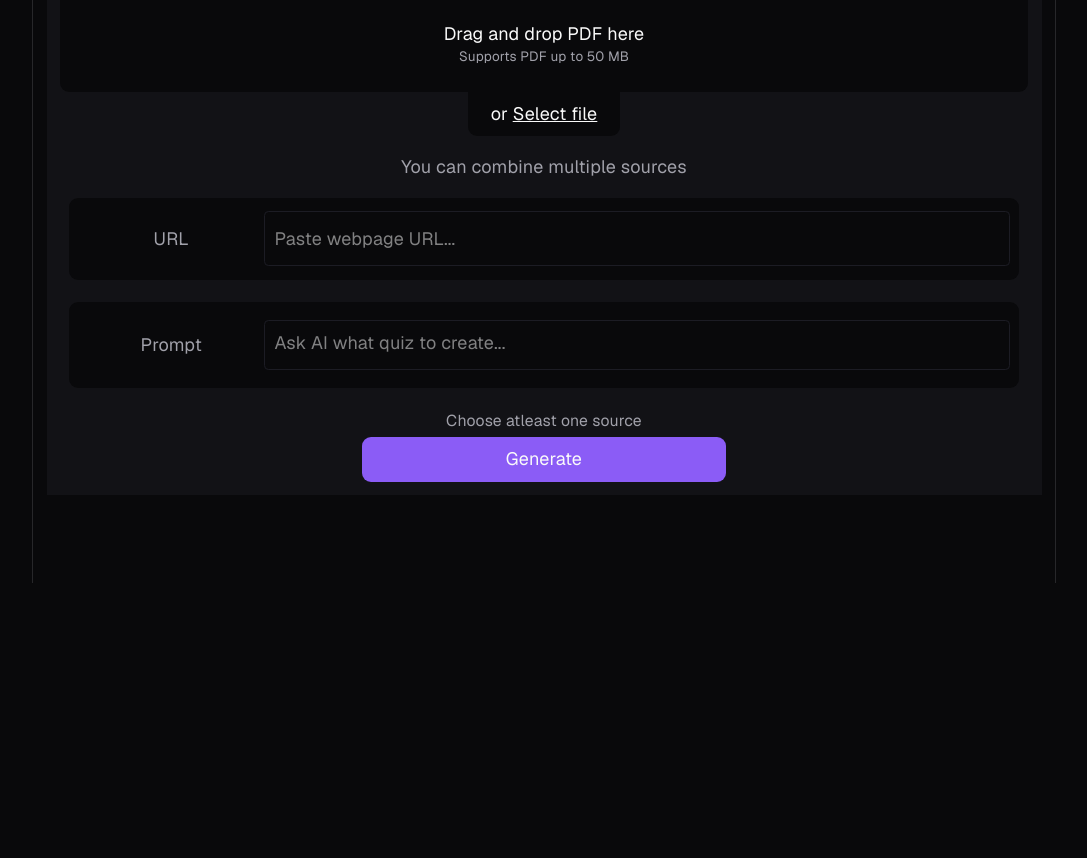
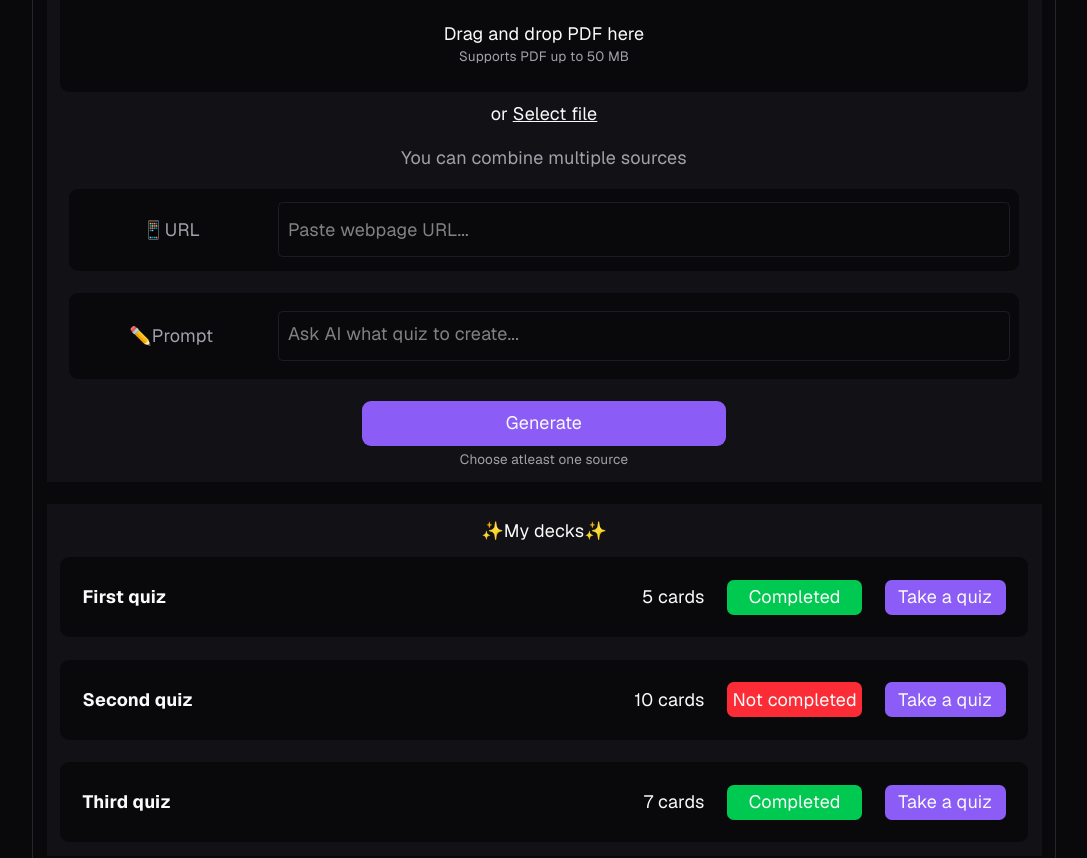
Before and after one commit to ATLAS129/QuizOps, a React (Vite) app in the folder apps/frontend/: page / in a window 1280 px wide. Shown: the part 280-1138 px from the top of the page, without its empty margins (96-1183 px from the left). Before the commit the page ends 863 px from the top, so only its background shows below. Built offline with nearby package versions, Linux system fonts and the light colour scheme.

Commit message:
feat: added decks in main page + added some emojis

```diff
--- a/apps/frontend/src/components/MainPage.tsx
+++ b/apps/frontend/src/components/MainPage.tsx
@@ -1,5 +1,17 @@
 import { useRef } from "react";
 import { FaFilePdf } from "react-icons/fa6";
+
+interface deckInterface {
+  title: string;
+  isCompleted: boolean;
+  cards: number;
+}
+
+const decks: deckInterface[] = [
+  { title: "First quiz", isCompleted: true, cards: 5 },
+  { title: "Second quiz", isCompleted: false, cards: 10 },
+  { title: "Third quiz", isCompleted: true, cards: 7 },
+];
 
 const MainPage = () => {
   const textareaRef = useRef<HTMLTextAreaElement>(null);
@@ -12,10 +24,10 @@ const MainPage = () => {
   };
 
   return (
-    <main className="p-3">
+    <main className="p-3 flex flex-col gap-5">
       <div className="w-full max-h-1/2 bg-bg-surface flex flex-col items-center p-3">
         <h1 className="pb-3">
-          Generate quizzes from PDFs, websites, or your own instructions.
+          💡Generate quizzes from PDFs, 💻websites, or your own instructions.🚀
         </h1>
         <div className="bg-bg-background hover:brightness-110 flex flex-col justify-center items-center w-full rounded-lg">
           <div className="w-full flex flex-col justify-center items-center gap-8 cursor-pointer flex-1 py-6">
@@ -28,20 +40,20 @@ const MainPage = () => {
             </div>
           </div>
         </div>
-        <p className="bg-bg-background px-5 py-2 rounded-bl-lg rounded-br-lg">
+        <p className="px-5 py-2">
           or{" "}
           <span className="underline cursor-pointer hover:no-underline">
             Select file
           </span>
         </p>
-        <p className="py-4 text-center text-text-muted px-3">
+        <p className="pb-4 pt-2 text-center text-text-muted px-3">
           You can combine multiple sources
         </p>
 
         <div className="w-full flex flex-col justify-center items-center gap-5 px-2">
-          <div className="w-full py-3 px-2 flex items-center bg-bg-background rounded-lg">
+          <div className="w-full py-3 px-2 flex items-center gap-3 bg-bg-background rounded-lg">
             <label htmlFor="url" className="w-1/5 text-text-muted">
-              URL
+              📱URL
             </label>
             <input
               type="text"
@@ -50,9 +62,9 @@ const MainPage = () => {
               placeholder="Paste webpage URL..."
             />
           </div>
-          <div className="w-full py-4 px-2 flex items-center bg-bg-background rounded-lg">
+          <div className="w-full py-4 px-2 flex items-center gap-3 bg-bg-background rounded-lg">
             <label htmlFor="prompt" className="w-1/5 text-text-muted">
-              Prompt
+              ✏️Prompt
             </label>
             <textarea
               ref={textareaRef}
@@ -64,14 +76,42 @@ const MainPage = () => {
           </div>
         </div>
 
-        <div className="text-text-muted text-sm pb-1 pt-5">
-          Choose atleast one source
-        </div>
-        <div className="">
-          <button className="py-2 px-32 bg-accent-primary cursor-pointer rounded-lg">
+        <div className="pt-5">
+          <button className="py-2 px-32 bg-accent-primary hover:bg-accent-hover cursor-pointer rounded-lg">
             Generate
           </button>
         </div>
+        <div className="text-text-muted text-xs pt-1">
+          Choose atleast one source
+        </div>
+      </div>
+
+      <div className="w-full max-h-1/2 bg-bg-surface flex flex-col items-center p-3">
+        <h1 className="pb-3">✨My decks✨</h1>
+        {decks ? (
+          <div className="w-full flex flex-col gap-5 justify-center items-center">
+            {decks.map((deck) => (
+              <div className="w-full bg-bg-background py-5 rounded-lg flex flex-col lg:flex-row px-5 gap-5 items-center justify-between">
+                <h1 className="font-bold">{deck.title}</h1>
+                <div className="flex flex-col lg:flex-row items-center justify-center gap-5">
+                  <p>{deck.cards} cards</p>
+                  <div className="flex gap-5">
+                    <div
+                      className={`flex justify-center items-center rounded-md w-30 ${deck.isCompleted ? "bg-green-500" : "bg-red-500"}`}
+                    >
+                      {deck.isCompleted ? "Completed" : "Not completed"}
+                    </div>
+                    <button className="bg-accent-primary hover:bg-accent-hover cursor-pointer px-3 py-1 rounded-md">
+                      Take a quiz
+                    </button>
+                  </div>
+                </div>
+              </div>
+            ))}
+          </div>
+        ) : (
+          <div>No decks found</div>
+        )}
       </div>
     </main>
   );
```
